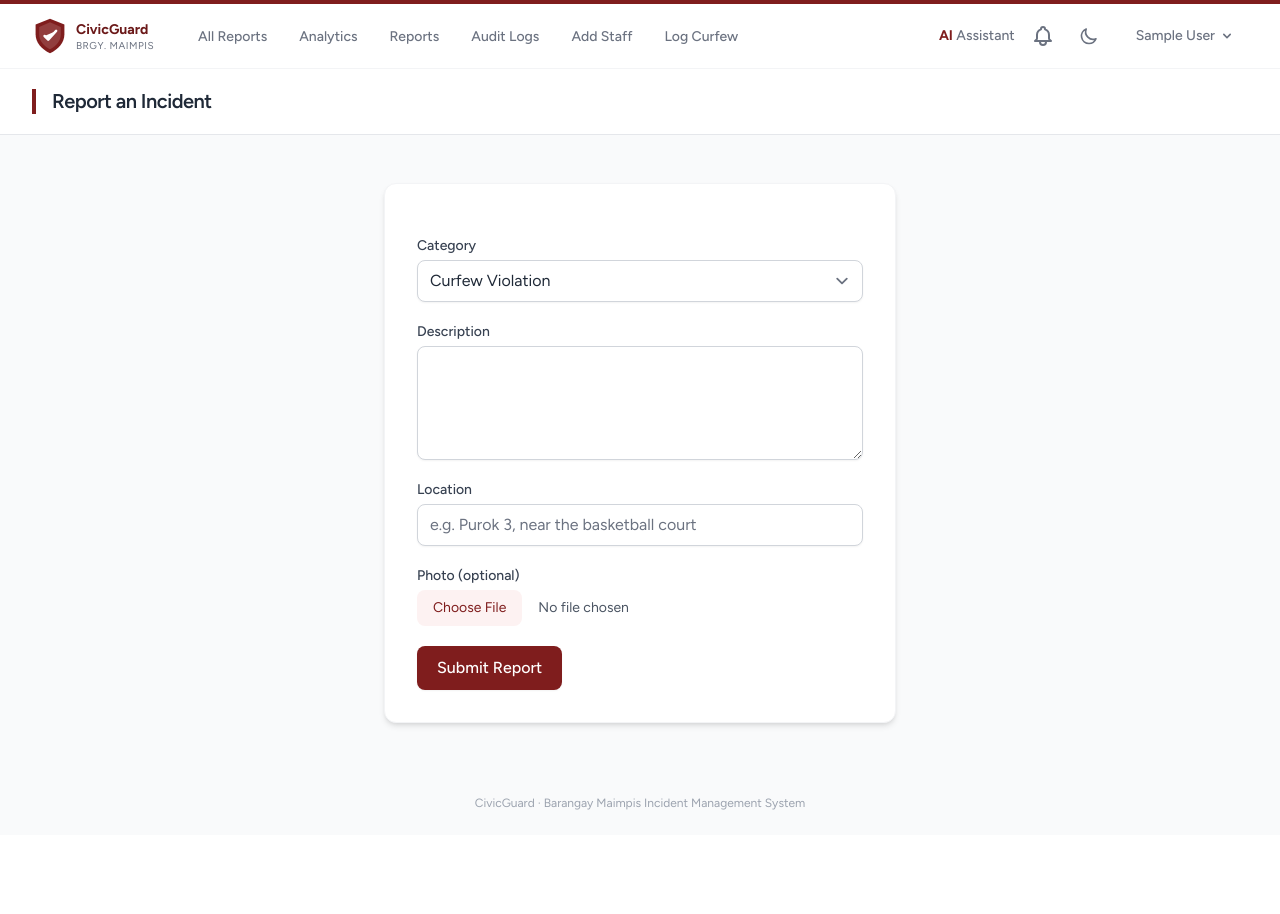
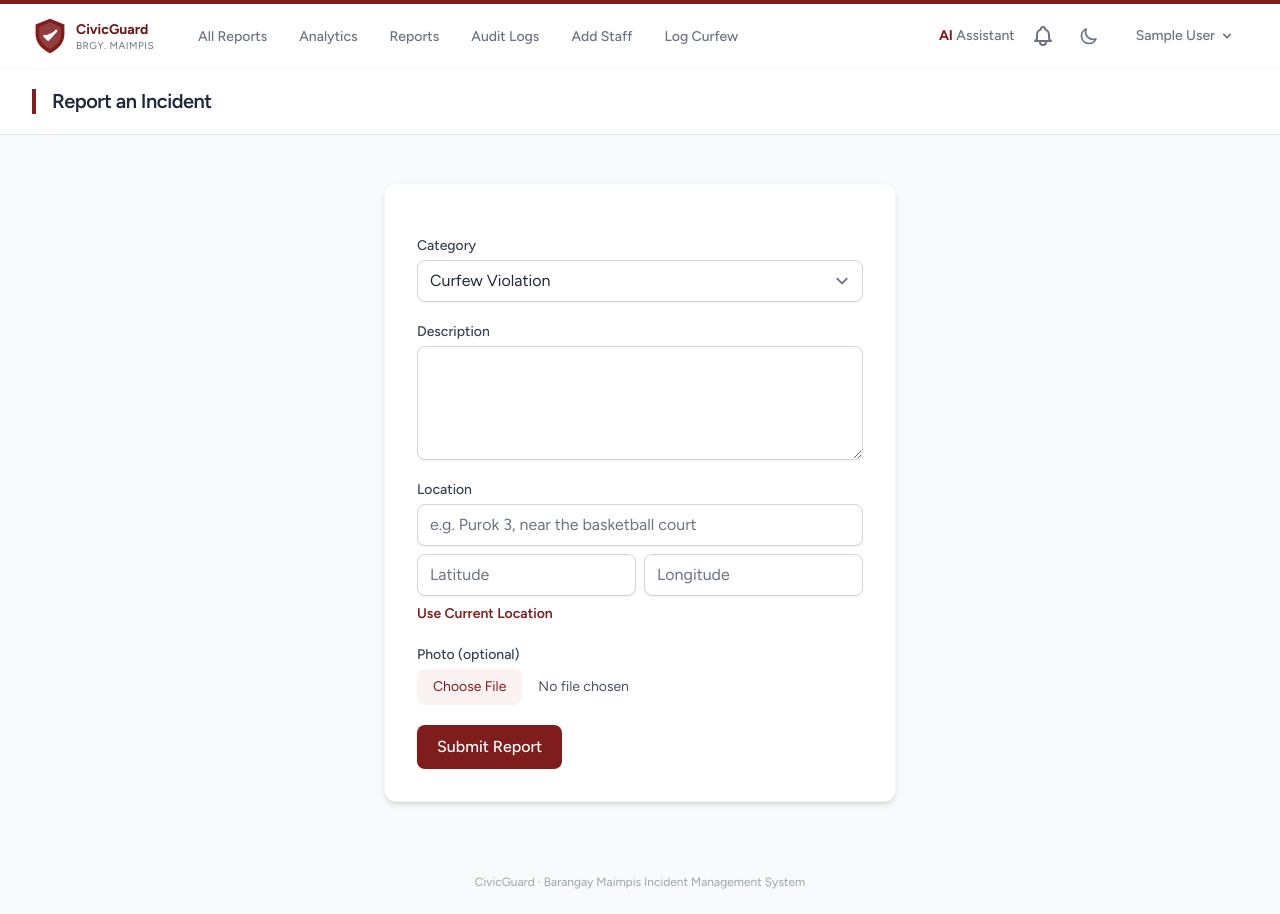
Before and after one commit to miconvr/civicguard, a Laravel app: page /reports/create in a window 1280 px wide. Before the commit the page ends 810 px from the top, so only its background shows below. Run offline with Laravel 12, Linux system fonts and the light colour scheme; the visitor is signed in with stand-in values (Sample User, id 1); data comes from the database, SQL or seed files in the repository; data that the repository does not hold is empty; style sheets or scripts are compiled from the project's sources.

Commit message:
feat: add report coordinates and curfew safeguards

```diff
--- a/app/Http/Controllers/CurfewLogController.php
+++ b/app/Http/Controllers/CurfewLogController.php
@@ -24,6 +24,8 @@ class CurfewLogController extends Controller
             'minor_age' => ['nullable', 'integer', 'min:0', 'max:17'],
             'guardian_name' => ['nullable', 'string', 'max:255'],
             'guardian_contact' => ['nullable', 'string', 'max:50'],
+            'guardian_notified' => ['nullable', 'boolean'],
+            'referral_action' => ['nullable', 'string', 'max:255'],
             'apprehension_datetime' => ['required', 'date'],
             'apprehension_location' => ['required', 'string', 'max:255'],
             'prior_violations_count' => ['required', 'integer', 'min:0'],
@@ -54,6 +56,8 @@ class CurfewLogController extends Controller
                 'minor_age' => $validated['minor_age'] ?? null,
                 'guardian_name' => $validated['guardian_name'] ?? null,
                 'guardian_contact' => $validated['guardian_contact'] ?? null,
+                'guardian_notified' => $validated['guardian_notified'] ?? false,
+                'referral_action' => $validated['referral_action'] ?? null,
                 'apprehension_datetime' => $validated['apprehension_datetime'],
                 'apprehension_location' => $validated['apprehension_location'],
                 'prior_violations_count' => $validated['prior_violations_count'],
@@ -71,6 +75,8 @@ class CurfewLogController extends Controller
                     'minor_age' => $validated['minor_age'] ?? null,
                     'prior_violations_count' => $validated['prior_violations_count'],
                     'severity' => $severity,
+                    'guardian_notified' => (bool) ($validated['guardian_notified'] ?? false),
+                    'referral_action' => $validated['referral_action'] ?? null,
                 ],
             ]);
         });
--- a/app/Http/Controllers/ReportController.php
+++ b/app/Http/Controllers/ReportController.php
@@ -28,6 +28,8 @@ class ReportController extends Controller
             'category_id' => ['required', 'exists:report_categories,id'],
             'description' => ['required', 'string', 'max:2000'],
             'location_text' => ['required', 'string', 'max:255'],
+            'latitude' => ['nullable', 'numeric', 'between:-90,90'],
+            'longitude' => ['nullable', 'numeric', 'between:-180,180'],
             'photo' => ['nullable', 'image', 'max:5120'],
         ]);
 
@@ -44,6 +46,8 @@ class ReportController extends Controller
             'category_id' => $category->id,
             'description' => $validated['description'],
             'location_text' => $validated['location_text'],
+            'latitude' => $validated['latitude'] ?? null,
+            'longitude' => $validated['longitude'] ?? null,
             'photo_path' => $photoPath,
             'severity' => $severity,
             'status' => 'pending',
--- a/app/Models/CurfewLog.php
+++ b/app/Models/CurfewLog.php
@@ -12,6 +12,8 @@ class CurfewLog extends Model
         'minor_age',
         'guardian_name',
         'guardian_contact',
+        'guardian_notified',
+        'referral_action',
         'apprehension_datetime',
         'apprehension_location',
         'prior_violations_count',
@@ -20,6 +22,7 @@ class CurfewLog extends Model
     ];
 
     protected $casts = [
+        'guardian_notified' => 'boolean',
         'apprehension_datetime' => 'datetime',
     ];
 
--- a/resources/views/admin/consolidated-reports.blade.php
+++ b/resources/views/admin/consolidated-reports.blade.php
@@ -48,7 +48,7 @@
                 <h3 class="font-semibold text-lg text-gray-800 dark:text-gray-100 mb-4">Curfew Monitoring</h3>
                 <div class="overflow-x-auto rounded-lg border border-gray-100 dark:border-gray-700">
                     <table class="cg-table">
-                        <thead><tr><th>Date</th><th>Minor</th><th>Age</th><th>Location</th><th>Prior Violations</th><th>Logged By</th></tr></thead>
+                        <thead><tr><th>Date</th><th>Minor</th><th>Age</th><th>Location</th><th>Prior Violations</th><th>Guardian Notified</th><th>Follow-up</th><th>Logged By</th></tr></thead>
                         <tbody>
                             @forelse ($curfewLogs as $log)
                                 <tr>
@@ -57,10 +57,12 @@
                                     <td>{{ $log->minor_age ?? '-' }}</td>
                                     <td>{{ $log->apprehension_location }}</td>
                                     <td>{{ $log->prior_violations_count }}</td>
+                                    <td>{{ $log->guardian_notified ? 'Yes' : 'No' }}</td>
+                                    <td>{{ $log->referral_action ?? '-' }}</td>
                                     <td>{{ $log->tanod->name ?? '-' }}</td>
                                 </tr>
                             @empty
-                                <tr><td colspan="6" class="py-8 text-center text-gray-500">No curfew logs yet.</td></tr>
+                                <tr><td colspan="8" class="py-8 text-center text-gray-500">No curfew logs yet.</td></tr>
                             @endforelse
                         </tbody>
                     </table>
--- a/resources/views/reports/create.blade.php
+++ b/resources/views/reports/create.blade.php
@@ -38,6 +38,14 @@
                         <label class="cg-label">Location</label>
                         <input type="text" name="location_text" value="{{ old('location_text') }}" placeholder="e.g. Purok 3, near the basketball court" class="cg-input">
                         @error('location_text') <p class="cg-error">{{ $message }}</p> @enderror
+                        <div class="mt-2 flex gap-2">
+                            <input type="number" name="latitude" value="{{ old('latitude') }}" step="any" min="-90" max="90" placeholder="Latitude" class="cg-input">
+                            <input type="number" name="longitude" value="{{ old('longitude') }}" step="any" min="-180" max="180" placeholder="Longitude" class="cg-input">
+                        </div>
+                        <button type="button" id="use-location" class="mt-2 text-sm text-maroon-700 font-semibold hover:underline">Use Current Location</button>
+                        <p id="location-status" class="mt-1 text-xs text-gray-500 dark:text-gray-400"></p>
+                        @error('latitude') <p class="cg-error">{{ $message }}</p> @enderror
+                        @error('longitude') <p class="cg-error">{{ $message }}</p> @enderror
                     </div>
 
                     <div>
@@ -52,4 +60,26 @@
             </div>
         </div>
     </div>
+    <script>
+        document.getElementById('use-location')?.addEventListener('click', () => {
+            const status = document.getElementById('location-status');
+
+            if (!navigator.geolocation) {
+                status.textContent = 'Location is not supported by this browser.';
+                return;
+            }
+
+            status.textContent = 'Requesting location...';
+            navigator.geolocation.getCurrentPosition(
+                position => {
+                    document.querySelector('input[name="latitude"]').value = position.coords.latitude.toFixed(7);
+                    document.querySelector('input[name="longitude"]').value = position.coords.longitude.toFixed(7);
+                    status.textContent = 'Coordinates captured.';
+                },
+                () => {
+                    status.textContent = 'Unable to access location. You can enter coordinates manually.';
+                }
+            );
+        });
+    </script>
 </x-app-layout>
```
Also changed, not shown: docs/RA-9344-CURFEW-GUIDANCE.md (added, +16 -0 lines), resources/views/admin/consolidated-reports-pdf.blade.php (+6 -6 lines), resources/views/admin/curfew-details.blade.php (+8 -0 lines), resources/views/admin/reports-pdf.blade.php (+11 -1 lines), resources/views/curfew/create.blade.php (+19 -0 lines), database/migrations/2026_09_21_120002_add_safeguarding_fields_to_curfew_logs_table.php (added).
